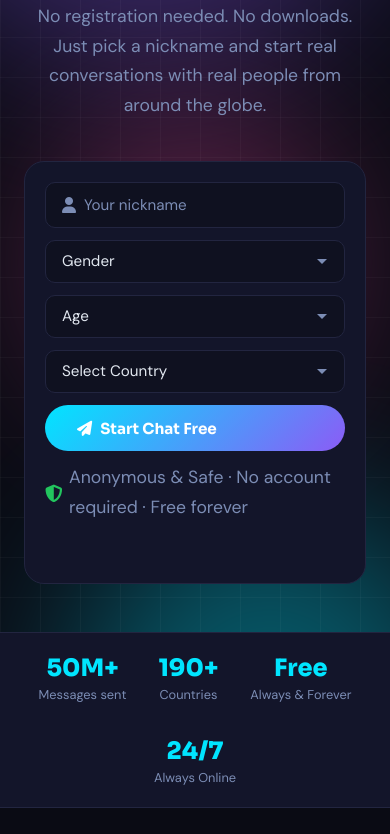
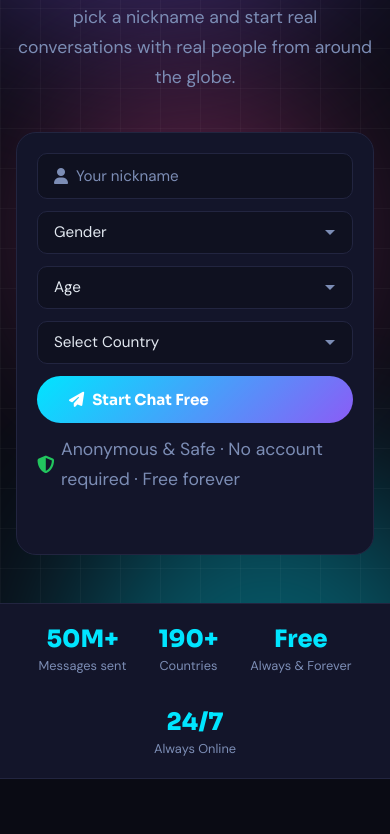
Before and after one commit to chamikumarap-commits/chatrealtime, a website: page public/index.html in a window 390 px wide. Shown: the part 341-1175 px from the top of the page. Drawn offline with Linux system fonts and the light colour scheme.

Commit message:
Update style.css

```diff
--- a/public/css/style.css
+++ b/public/css/style.css
@@ -1168,3 +1168,18 @@ body.overlay-open { overflow: hidden; }
   gap: .4rem;
   white-space: nowrap;
 }
+@media (max-width: 768px) {
+  .form-row {
+    flex-direction: column;
+  }
+
+  .container {
+    padding: 0 1rem;
+  }
+
+  .hero-form input,
+  .hero-form select,
+  .btn-hero {
+    width: 100%;
+  }
+}
```
